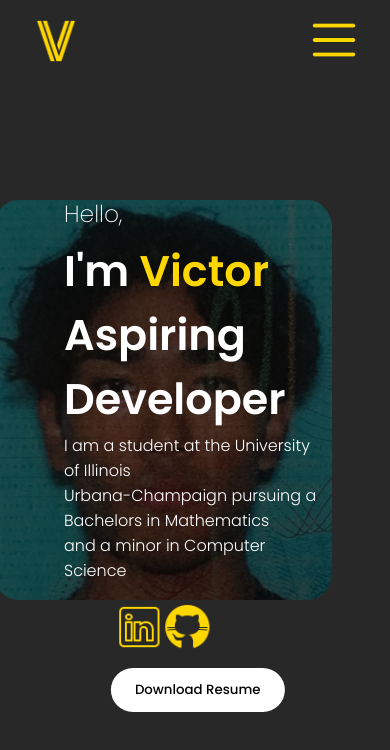
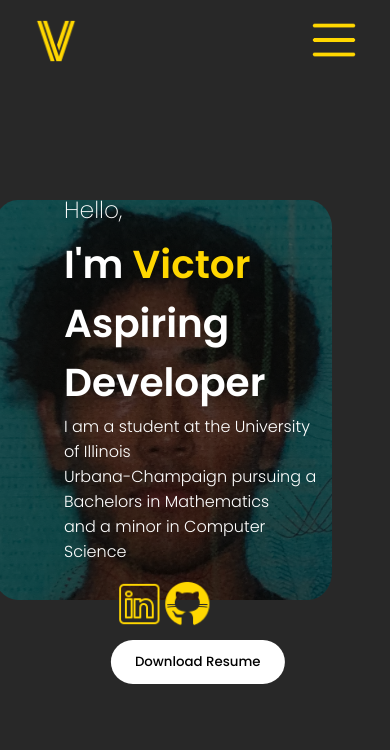
Before and after one commit to vdircio/Portfolio, a React (Create React App) app in the folder client/: page / in a window 390 px wide. Shown: the top 750 px of the page. Built offline with nearby package versions, Linux system fonts and the light colour scheme.

Commit message:
added stuff

```diff
--- a/client/src/components/Intro/intro.css
+++ b/client/src/components/Intro/intro.css
@@ -97,8 +97,9 @@ p {
         right: 28vw;
     }
     .introContent {
+        margin-top: -1rem;
         right: -30vw;
-        font-size: 8vw;
+        font-size: 7.5vw;
     }
     .hello {
         font-size: 4.5vw;
@@ -120,7 +121,7 @@ p {
         right: auto;
         left: 50%;
         transform: translateX(5%);
-        font-size: 11vw;
+        font-size: 10vw;
     }
 
     .portrait {
```
